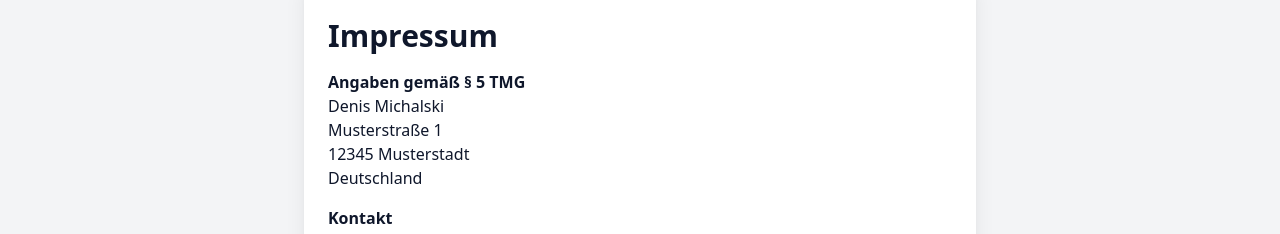
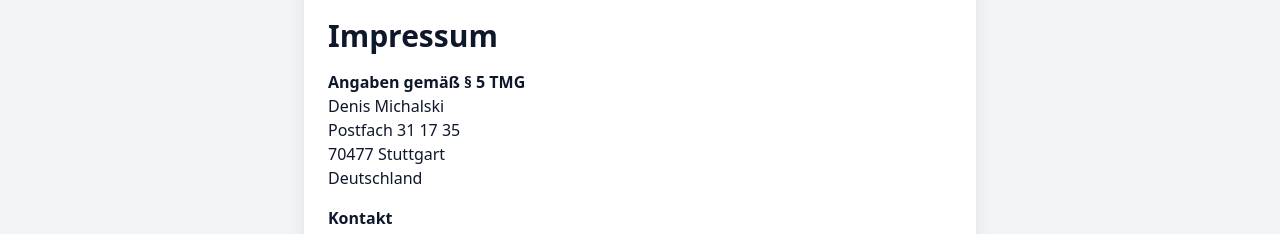
Before and after one commit to DenisMichalski/fitandtravel-blog, a React (Vite) app: page /impressum in a window 1280 px wide. Shown: the part 124-358 px from the top of the page. Built offline with nearby package versions, Linux system fonts and the light colour scheme.

Commit message:
Update Impressum.jsx
Adressen Änderung vorgenommen.

```diff
--- a/src/components/Impressum.jsx
+++ b/src/components/Impressum.jsx
@@ -9,8 +9,8 @@ function Impressum() {
         <br />
         Denis Michalski
         <br />
-        Musterstraße 1<br />
-        12345 Musterstadt
+        Postfach 31 17 35<br />
+        70477 Stuttgart
         <br />
         Deutschland
       </p>
```
